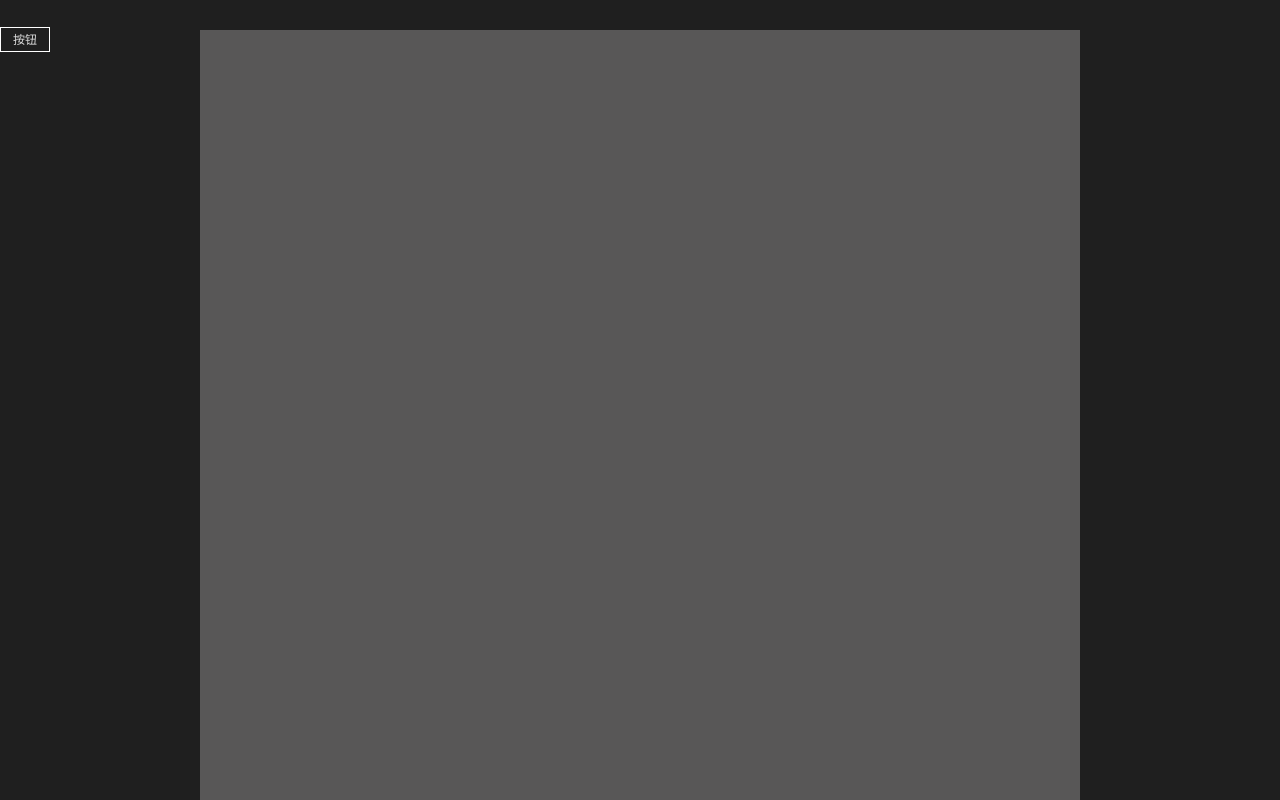
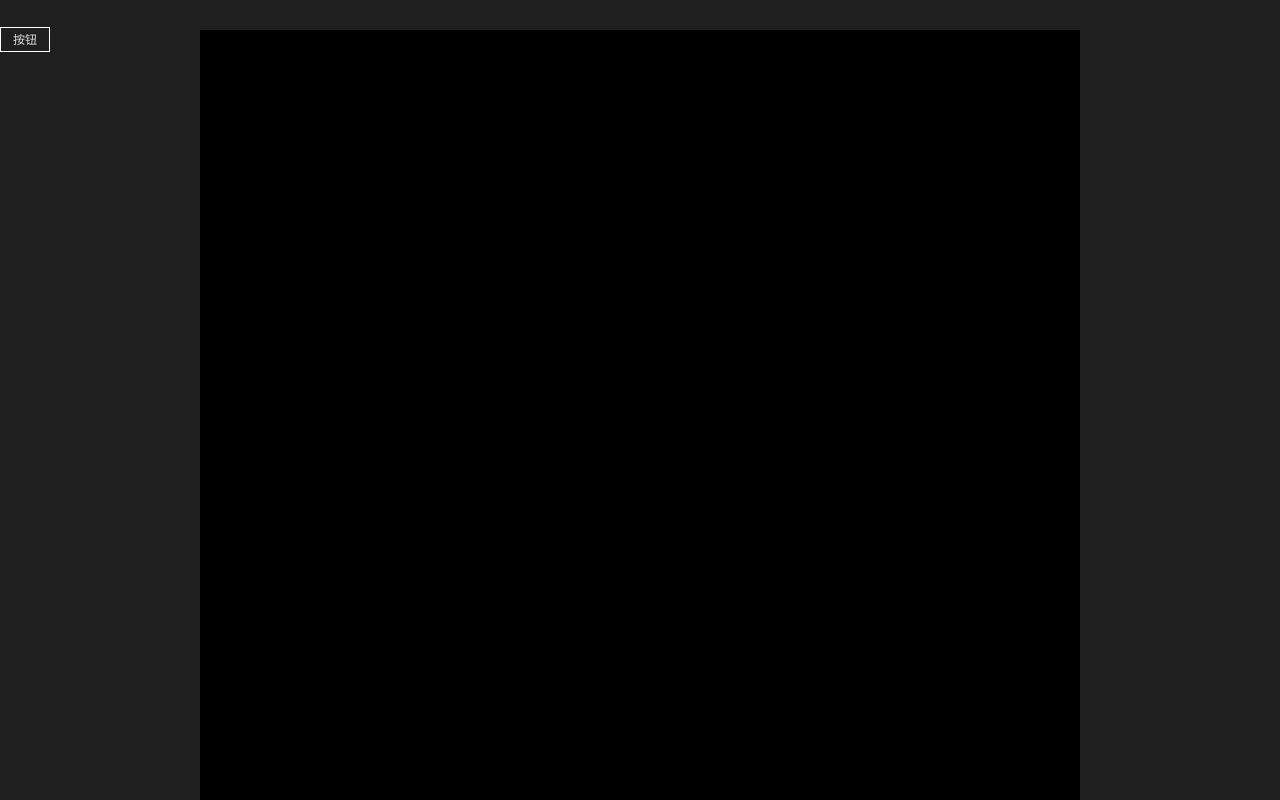
Before and after one commit to yangzai316/yang-galaxy, a React (Create React App) app: page / in a window 1280 px wide. Built offline with nearby package versions, Linux system fonts and the light colour scheme.

Commit message:
基础功能完毕

```diff
--- a/src/chunk-config/component-config.js
+++ b/src/chunk-config/component-config.js
@@ -11,10 +11,10 @@ export const chunksMap = {
       { name: 'htmlType', type: 'input', default: '' },
       { name: 'icon', type: 'input', default: '' },
       { name: 'loading', type: 'switch', default: false },
-      { name: 'shape', type: 'input', default: '' },
+      { name: 'shape', type: 'select', default: '', options: ['round', 'circle'] },
       { name: 'target', type: 'input', default: '' },
-      { name: 'size', type: 'select', default: 'default', options: ['primary', 'ghost', 'dashed', 'link', 'text', 'default'] },
-      { name: 'type', type: 'select', default: 'middle', options: ['large', 'middle', 'small'] },
+      { name: 'type', type: 'select', default: 'default', options: ['primary', 'ghost', 'dashed', 'link', 'text', 'default'] },
+      { name: 'size', type: 'select', default: 'middle', options: ['large', 'middle', 'small'] },
     ],
   },
 };
--- a/src/chunk-config/index.js
+++ b/src/chunk-config/index.js
@@ -5,19 +5,37 @@ export const getChunk = (type) => {
 };
 
 export const addChunk = (id, data, item) => {
-  const newData = setChunk(id, data, item);
+  const newData = _add(id, data, item);
+  return JSON.parse(JSON.stringify(newData));
+};
+export const setChunk = (id, data, item) => {
+  const newData = _set(id, data, item);
+  console.log(newData);
   return JSON.parse(JSON.stringify(newData));
 };
 
-const setChunk = (id, data, item) => {
+const _add = (id, data, item) => {
   if (data.id === id) {
     data.children.push(item);
     return data;
   } else if (data?.children?.length) {
     data.children.forEach((item) => {
-      setChunk(id, item);
+      _add(id, item);
     });
   } else {
     alert('findChunk is error');
   }
 };
+const _set = (id, data, item) => {
+  if (data.id === id) {
+    data.protoTypes = item.protoTypes;
+    return data;
+  } else if (data?.children?.length) {
+    data.children.forEach((o) => {
+      _set(id, o, item);
+    });
+  } else {
+    alert('findChunk is error');
+  }
+  return data;
+};
--- a/src/context/index.js
+++ b/src/context/index.js
@@ -1,6 +1,6 @@
 import React from 'react';
 import { Index } from './../pages/index';
-import { getChunk, addChunk } from './../chunk-config';
+import { getChunk, addChunk, setChunk } from './../chunk-config';
 
 export const rootData = {
   container: {
@@ -10,6 +10,7 @@ export const rootData = {
   },
   current: null,
   setContainer: () => {},
+  setCurrent: () => {},
 };
 
 export const RootContext = React.createContext(rootData);
@@ -30,16 +31,25 @@ export class ContextProvider extends React.Component {
         };
       });
     };
+    this.setCurrent = (id, name, value) => {
+      this.setState((root) => {
+        root.current.protoTypes.find((o) => o.name === name).default = value;
+        const container = setChunk(id, root.container, root.current);
+        return {
+          container,
+          current: root.current,
+        };
+      });
+    };
 
-    // State 也包含了更新函数，因此它会被传递进 context provider。
     this.state = {
       container: rootData.container,
       setContainer: this.setContainer,
+      setCurrent: this.setCurrent,
     };
   }
 
   render() {
-    // 整个 state 都被传递进 provider
     return (
       <RootContext.Provider value={this.state}>
         <Index />
--- a/src/pages/configure-area/index.js
+++ b/src/pages/configure-area/index.js
@@ -16,30 +16,49 @@ export const ConfigureArea = () => {
 const ViewConfigure = ({ currentChunkData }) => {
   if (currentChunkData?.protoTypes?.length) {
     return currentChunkData.protoTypes.map((item, index) => {
-      return <RenderConfigure protoType={item} key={index}></RenderConfigure>;
+      return <RenderConfigure protoType={item} id={currentChunkData.id} key={index}></RenderConfigure>;
     });
   }
   return '';
 };
 // 左侧 component 渲染
-const RenderConfigure = ({ protoType }) => {
+const RenderConfigure = ({ protoType, id }) => {
+  const { setCurrent } = useContext(RootContext);
+  const onChange = (id, name, value) => {
+    setCurrent(id, name, value);
+  };
   switch (protoType.type) {
     case 'switch':
       return (
         <Form.Item label={protoType.name}>
-          <Switch size="small" checked={protoType.default} />
+          <Switch
+            size="small"
+            checked={protoType.default}
+            onChange={(value) => {
+              onChange(id, protoType.name, value);
+            }}
+          />
         </Form.Item>
       );
     case 'input':
       return (
         <Form.Item label={protoType.name}>
-          <Input />
+          <Input
+            onChange={(e) => {
+              onChange(id, protoType.name, e.target.value);
+            }}
+          />
         </Form.Item>
       );
     case 'select':
       return (
         <Form.Item label={protoType.name}>
-          <Select defaultValue={protoType.default}>
+          <Select
+            defaultValue={protoType.default}
+            onChange={(value) => {
+              onChange(id, protoType.name, value);
+            }}
+          >
             {protoType.options.map((item) => {
               return (
                 <Select.Option value={item} key={item}>
--- a/src/pages/operation-area/index.js
+++ b/src/pages/operation-area/index.js
@@ -1,5 +1,5 @@
 // import styled from '@emotion/styled';
-import { useContext } from 'react';
+import { useContext, useMemo } from 'react';
 import { RootContext } from './../../context';
 import { Button } from 'antd';
 
@@ -18,12 +18,19 @@ const CreateChunkItem = ({ container }) => {
   return <CreateComponent type={container.type} children={children} protoTypes={container.protoTypes} id={container.id}></CreateComponent>;
 };
 
-const CreateComponent = ({ id, type, children, protoTypes = {} }) => {
+const CreateComponent = ({ id, type, children, protoTypes = [] }) => {
+  const attrs = useMemo(() => {
+    const _ = {};
+    protoTypes.forEach((item) => {
+      item.default && (_[item.name] = item.default);
+    });
+    return _;
+  }, [protoTypes]);
   if (type === 'Button') {
-    return <Button>按钮</Button>;
+    return <Button {...attrs}>按钮</Button>;
   } else {
     return (
-      <div style={{ height: '100%', backgroundColor: '#585757' }} data-id={id}>
+      <div style={{ height: '100%' }} data-id={id}>
         {children}
       </div>
     );
```
